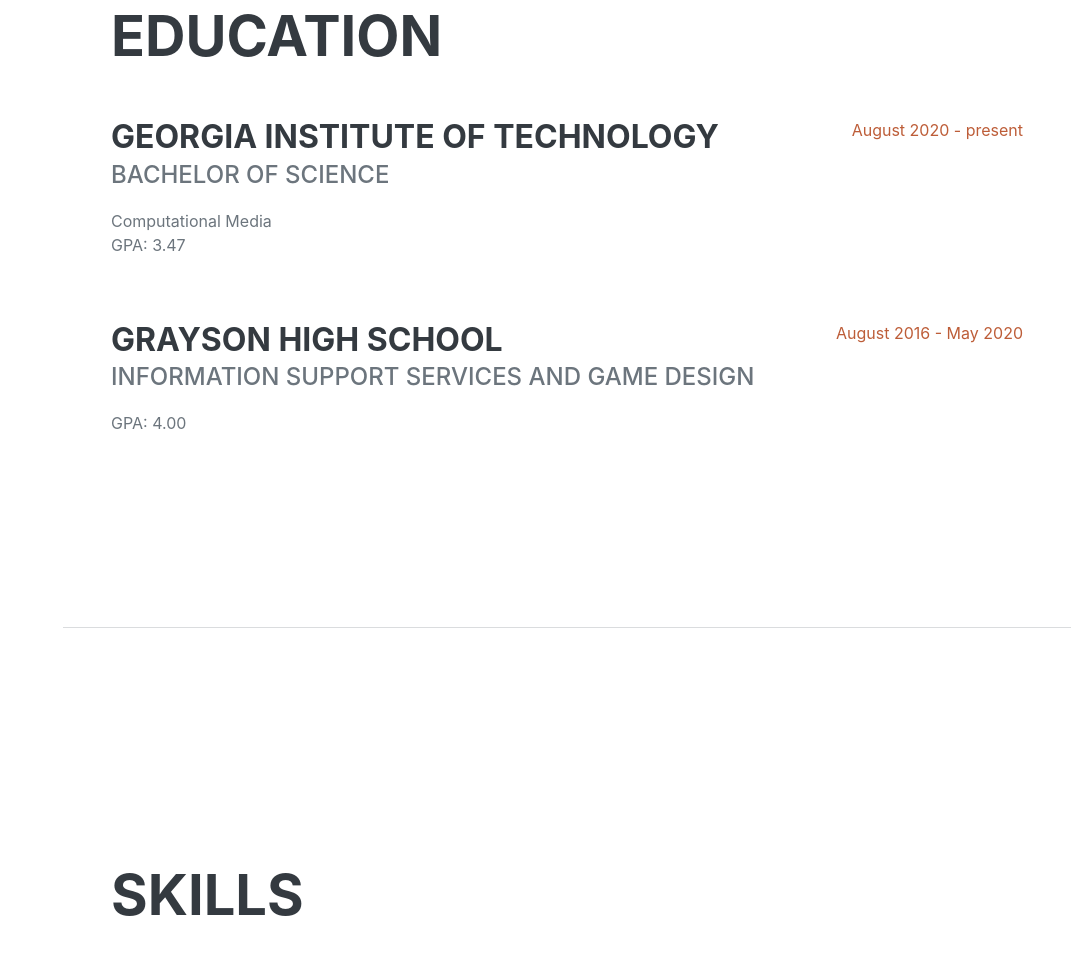
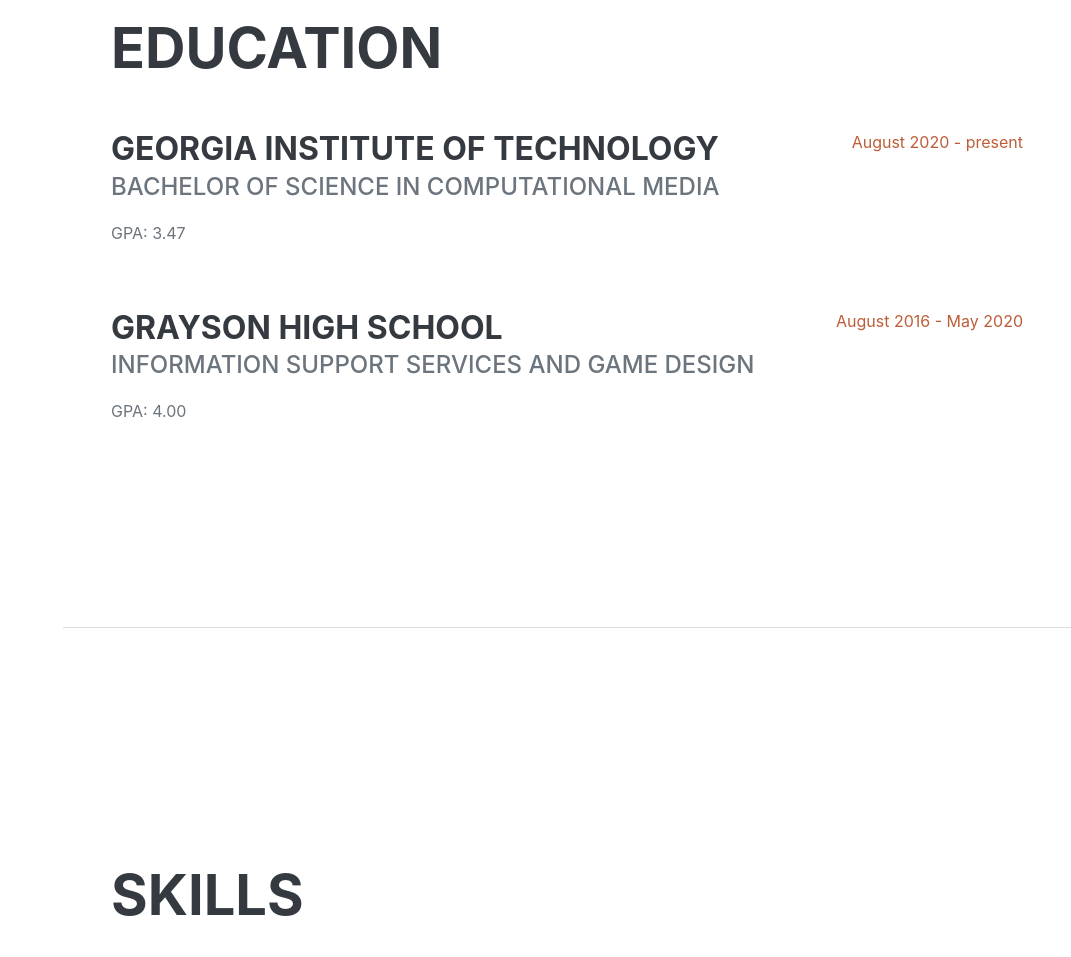
Before and after one commit to Jamahl11/Jamahl11.github.io, a plain HTML site: page index.html in a window 1280 px wide. Shown: the part 1843-2800 px from the top of the page, without its empty margins (209-1280 px from the left). Drawn offline with nearby package versions, Linux system fonts and the light colour scheme; a script that the page names is missing; a web font is replaced by a local one.

Commit message:
Continuing to update  Portfolio
made some changes to the Education section of my portfolio.

```diff
--- a/index.html
+++ b/index.html
@@ -104,8 +104,8 @@
                     <div class="d-flex flex-column flex-md-row justify-content-between mb-5">
                         <div class="flex-grow-1">
                             <h3 class="mb-0">Georgia Institute of Technology</h3>
-                            <div class="subheading mb-3">Bachelor of Science</div>
-                            <div>Computational Media</div>
+                            <div class="subheading mb-3">Bachelor of Science in Computational Media</div>
+                            <div></div>
                             <p>GPA: 3.47</p>
                         </div>
                         <div class="flex-shrink-0"><span class="text-primary">August 2020 - present</span></div>
```
